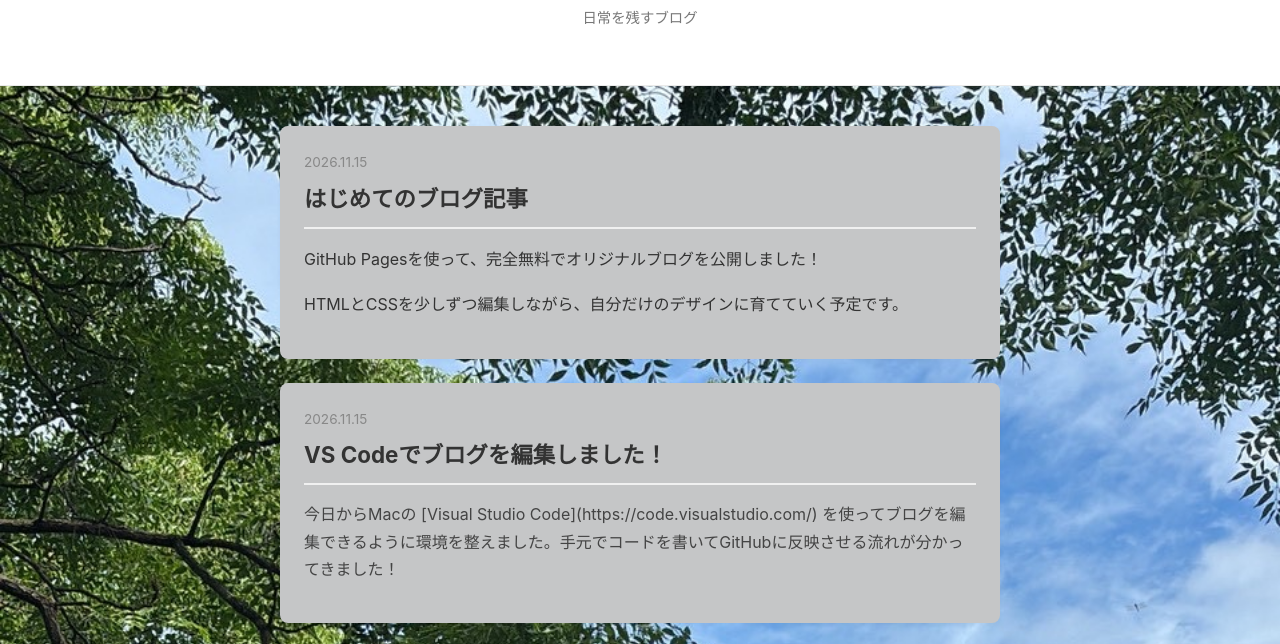
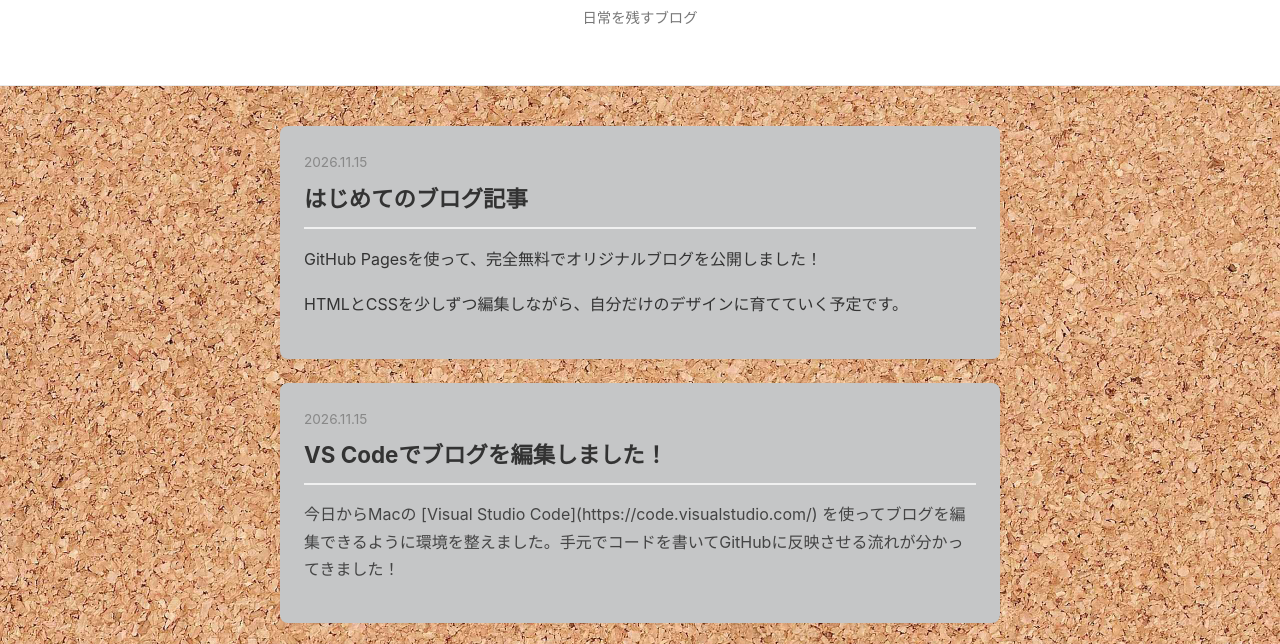
Before and after one commit to 86km2vf4dt-hash/my-blog, a plain HTML site: page index.html in a window 1280 px wide. Shown: the part 95-739 px from the top of the page. Drawn offline with Linux system fonts and the light colour scheme.

Commit message:
背景の写真を変更

```diff
--- a/index.html
+++ b/index.html
@@ -14,7 +14,7 @@
 
             /* 背景の写真と色の設定 */
             background-color: #f5f2eb;
-            background-image: url('images/IMG_3661.JPG');
+            background-image: url('images/CorkBoard02.jpg');
             background-size: cover;
             background-position: center;
             background-attachment: fixed;
```
Also changed, not shown: images/CorkBoard02.jpg (added), 1 other file.
